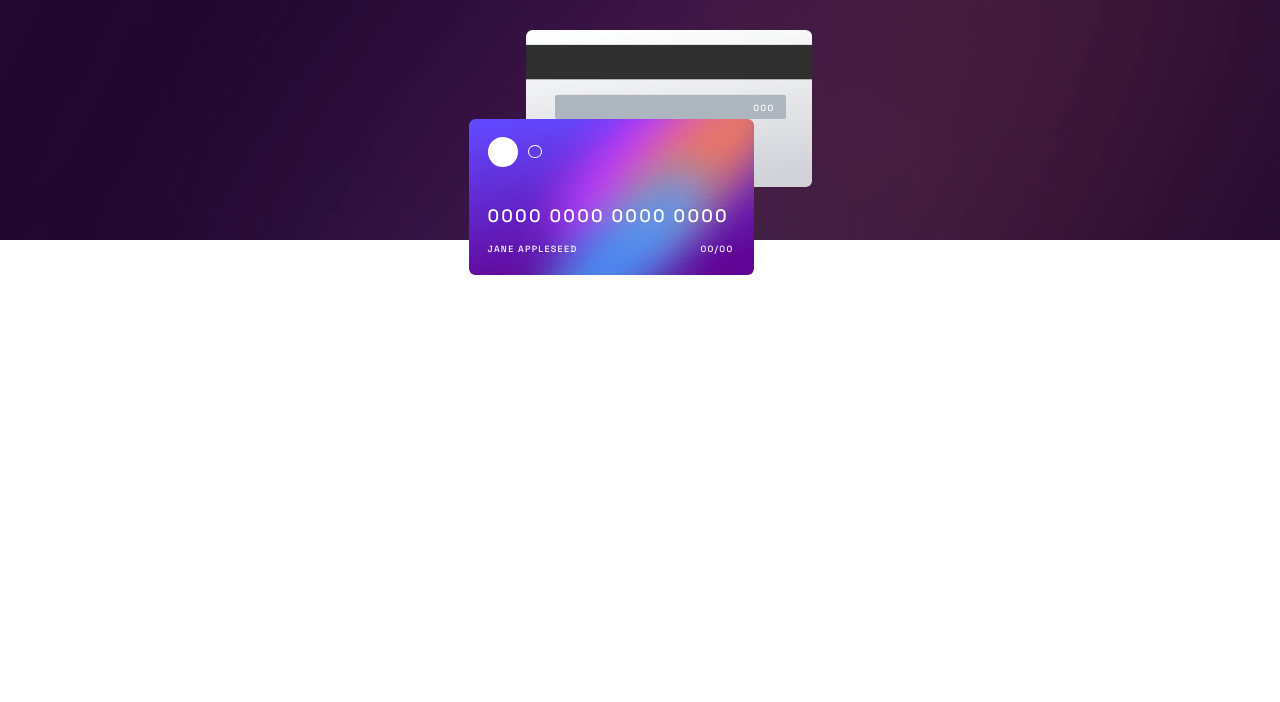
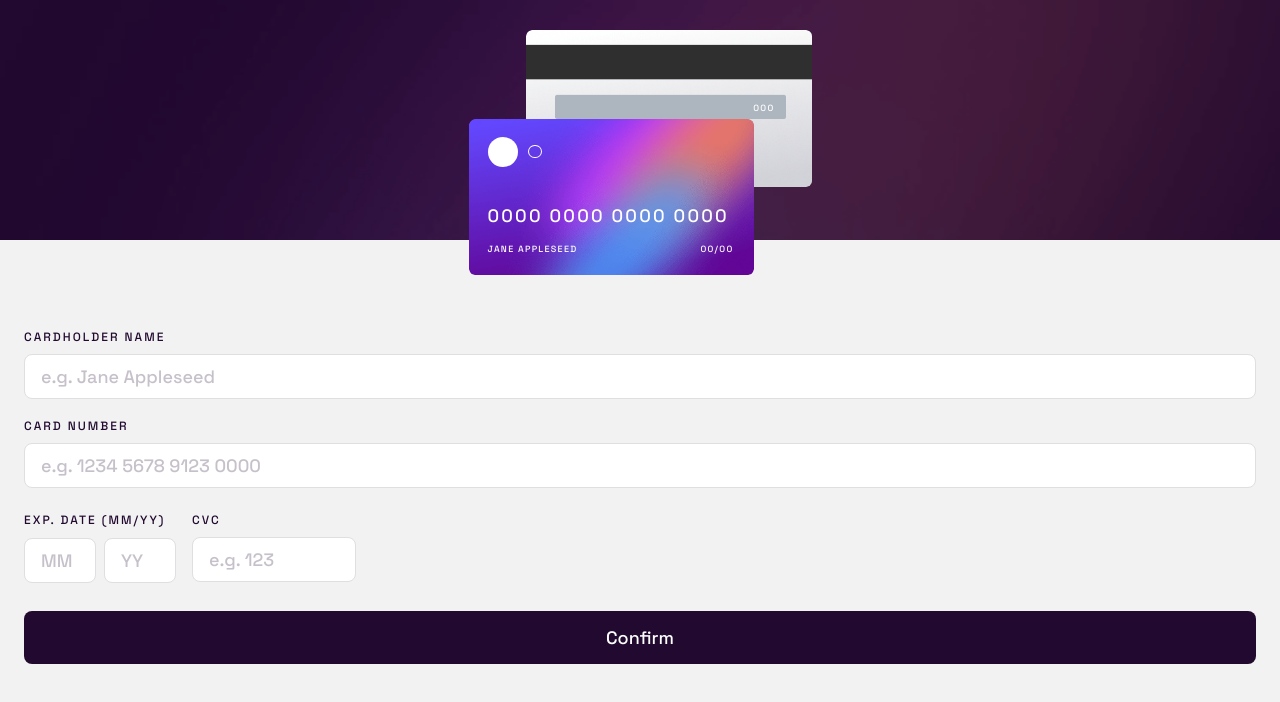
Before and after one commit to AlexanderGrigoryan/Interactive-Card-Details-Form, a React (Create React App) app: page / in a window 1280 px wide. Shown: the top 702 px of the page. Built offline with nearby package versions, Linux system fonts and the light colour scheme.

Commit message:
style: made markup of form component

```diff
--- a/package.json
+++ b/package.json
@@ -13,6 +13,7 @@
     "react": "^18.2.0",
     "react-dom": "^18.2.0",
     "react-helmet-async": "^1.3.0",
+    "react-hook-form": "^7.41.5",
     "react-scripts": "5.0.1",
     "styled-components": "^5.3.6",
     "typescript": "^4.9.4",
--- a/src/App.tsx
+++ b/src/App.tsx
@@ -1,21 +1,10 @@
 import React from "react";
-import styled, { createGlobalStyle } from "styled-components";
+import styled from "styled-components";
+import GlobalStyles from "./components/GlobalStyles";
 import { Helmet, HelmetProvider } from "react-helmet-async";
 import mobileBackground from "./img/bg-main-mobile.png";
 import Cards from "./components/Cards";
-
-const GlobalStyles = createGlobalStyle`
-
-*{
-  margin: 0;
-  padding: 0;
-  box-sizing: border-box;
-}
-
-body {
-  font-family: 'Space Grotesk', sans-serif;
-}
-`;
+import Form from "./components/Form";
 
 function App() {
   return (
@@ -30,16 +19,19 @@ function App() {
         </Helmet>
       </HelmetProvider>
 
-      <MainContainer>
+      <Wrapper>
         <Cards />
-      </MainContainer>
+      </Wrapper>
+      <FormWrapper>
+        <Form />
+      </FormWrapper>
     </>
   );
 }
 
 export default App;
 
-const MainContainer = styled.main`
+const Wrapper = styled.div`
   background: url(${mobileBackground});
   background-size: cover;
   background-repeat: no-repeat;
@@ -50,4 +42,9 @@ const MainContainer = styled.main`
   flex-direction: column;
   justify-content: center;
   align-items: center;
+  margin-bottom: 90px;
 `;
+
+const FormWrapper = styled.div`
+  padding: 0 24px;
+`;
--- /dev/null
+++ b/src/components/Form.tsx
@@ -0,0 +1,224 @@
+import React from "react";
+import styled from "styled-components";
+import { useForm } from "react-hook-form";
+
+function Form() {
+  const { register, handleSubmit } = useForm();
+
+  return (
+    <FormContainer>
+      <Cardholder>
+        <Label htmlFor="cardholder">Cardholder Name</Label>
+        <CardholderInput
+          type="text"
+          id="cardholder"
+          placeholder="e.g. Jane Appleseed"
+        ></CardholderInput>
+      </Cardholder>
+      <CardNumber>
+        <Label htmlFor="cardnumber">Card Number</Label>
+        <CardNumberInput
+          type="number"
+          id="cardnumber"
+          placeholder="e.g. 1234 5678 9123 0000"
+        ></CardNumberInput>
+      </CardNumber>
+      <Info>
+        <CardDate>
+          <Label htmlFor="monthinput">Exp. Date (MM/YY)</Label>
+          <Date>
+            <MonthInput type="number" id="monthinput" placeholder="MM" />
+            <YearInput type="number" placeholder="YY" />
+          </Date>
+        </CardDate>
+        <Cvc>
+          <Label htmlFor="cvcinput">CVC</Label>
+          <CvcInput type="number" id="cvcinput" placeholder="e.g. 123" />
+        </Cvc>
+      </Info>
+      <SubmitButton type="submit">Confirm</SubmitButton>
+    </FormContainer>
+  );
+}
+
+export default Form;
+
+const FormContainer = styled.form`
+  display: flex;
+  flex-direction: column;
+  row-gap: 20px;
+`;
+
+const Cardholder = styled.div`
+  display: flex;
+  flex-direction: column;
+`;
+
+const Label = styled.label`
+  font-size: 12px;
+  font-weight: 500;
+  line-height: 15px;
+  letter-spacing: 2px;
+  text-transform: uppercase;
+  color: #21092f;
+  white-space: nowrap;
+  margin-bottom: 9px;
+`;
+
+const CardholderInput = styled.input`
+  width: 100%;
+  height: 45px;
+  border-radius: 8px;
+  padding-left: 16px;
+  background: #ffffff;
+  border: 1px solid #dfdee0;
+
+  font-family: "Space Grotesk", sans-serif;
+  font-size: 18px;
+  font-weight: 500;
+  line-height: 23px;
+  color: #21092f;
+
+  &::placeholder {
+    font-size: 18px;
+    font-weight: 500;
+    line-height: 23px;
+    color: #21092f;
+    opacity: 0.25;
+  }
+`;
+
+const CardNumber = styled.div`
+  display: flex;
+  flex-direction: column;
+`;
+
+const CardNumberInput = styled.input`
+  width: 100%;
+  height: 45px;
+  border-radius: 8px;
+  padding-left: 16px;
+  background: #ffffff;
+  border: 1px solid #dfdee0;
+
+  font-family: "Space Grotesk", sans-serif;
+  font-size: 18px;
+  font-weight: 500;
+  line-height: 23px;
+  color: #21092f;
+
+  &::placeholder {
+    font-size: 18px;
+    font-weight: 500;
+    line-height: 23px;
+    color: #21092f;
+    opacity: 0.25;
+  }
+`;
+
+const Info = styled.div`
+  display: flex;
+  align-items: center;
+  column-gap: 16px;
+`;
+
+const CardDate = styled.div``;
+
+const Date = styled.div`
+  display: flex;
+  column-gap: 8px;
+  margin-top: 9px;
+`;
+
+const MonthInput = styled.input`
+  width: 100%;
+  max-width: 72px;
+  height: 45px;
+  border-radius: 8px;
+  padding-left: 16px;
+  background: #ffffff;
+  border: 1px solid #dfdee0;
+
+  font-family: "Space Grotesk", sans-serif;
+  font-size: 18px;
+  font-weight: 500;
+  line-height: 23px;
+  color: #21092f;
+
+  &::placeholder {
+    font-size: 18px;
+    font-weight: 500;
+    line-height: 23px;
+    color: #21092f;
+    opacity: 0.25;
+  }
+`;
+
+const YearInput = styled.input`
+  width: 100%;
+  max-width: 72px;
+  height: 45px;
+  border-radius: 8px;
+  padding-left: 16px;
+  background: #ffffff;
+  border: 1px solid #dfdee0;
+
+  font-family: "Space Grotesk", sans-serif;
+  font-size: 18px;
+  font-weight: 500;
+  line-height: 23px;
+  color: #21092f;
+
+  &::placeholder {
+    font-size: 18px;
+    font-weight: 500;
+    line-height: 23px;
+    color: #21092f;
+    opacity: 0.25;
+  }
+`;
+
+const Cvc = styled.div`
+  display: flex;
+  flex-direction: column;
+  margin-top: 3px;
+`;
+
+const CvcInput = styled.input`
+  width: 100%;
+  max-width: 164px;
+  height: 45px;
+  border-radius: 8px;
+  padding-left: 16px;
+  background: #ffffff;
+  border: 1px solid #dfdee0;
+
+  font-family: "Space Grotesk", sans-serif;
+  font-size: 18px;
+  font-weight: 500;
+  line-height: 23px;
+  color: #21092f;
+
+  &::placeholder {
+    font-size: 18px;
+    font-weight: 500;
+    line-height: 23px;
+    color: #21092f;
+    opacity: 0.25;
+  }
+`;
+
+const SubmitButton = styled.button`
+  width: 100%;
+  height: 53px;
+  border-radius: 8px;
+  background: #21092f;
+  border: none;
+  cursor: pointer;
+  font-family: "Space Grotesk", sans-serif;
+  font-size: 18px;
+  font-weight: 500;
+  line-height: 23px;
+  margin-top: 8px;
+  color: #ffffff;
+`;
--- /dev/null
+++ b/src/components/GlobalStyles.ts
@@ -0,0 +1,16 @@
+import { createGlobalStyle } from 'styled-components';
+
+const GlobalStyles = createGlobalStyle`
+
+*{
+  margin: 0;
+  padding: 0;
+  box-sizing: border-box;
+}
+
+body {
+  font-family: 'Space Grotesk', sans-serif;
+  background: #F2F2F2;
+}
+`;
+export default GlobalStyles
```
Also changed, not shown: 1 other file (tests, documents, lock files or other folders).
